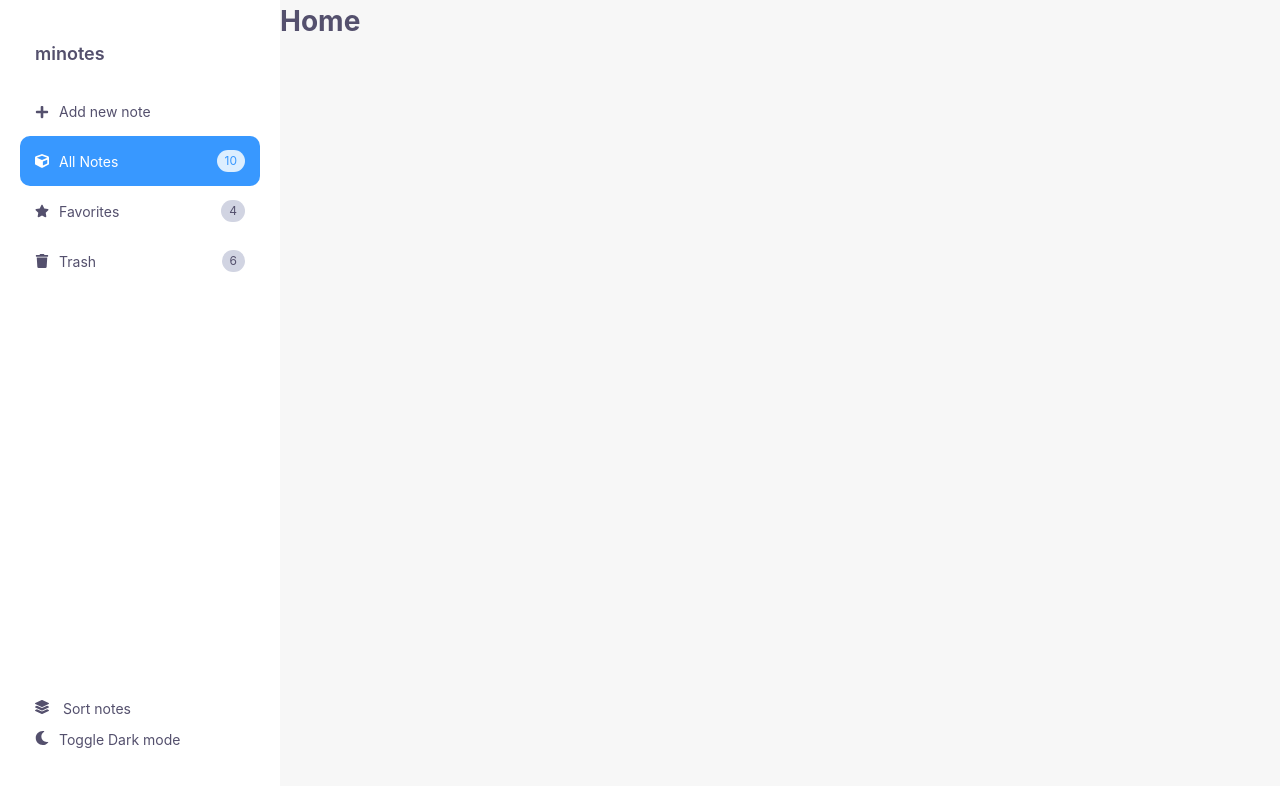
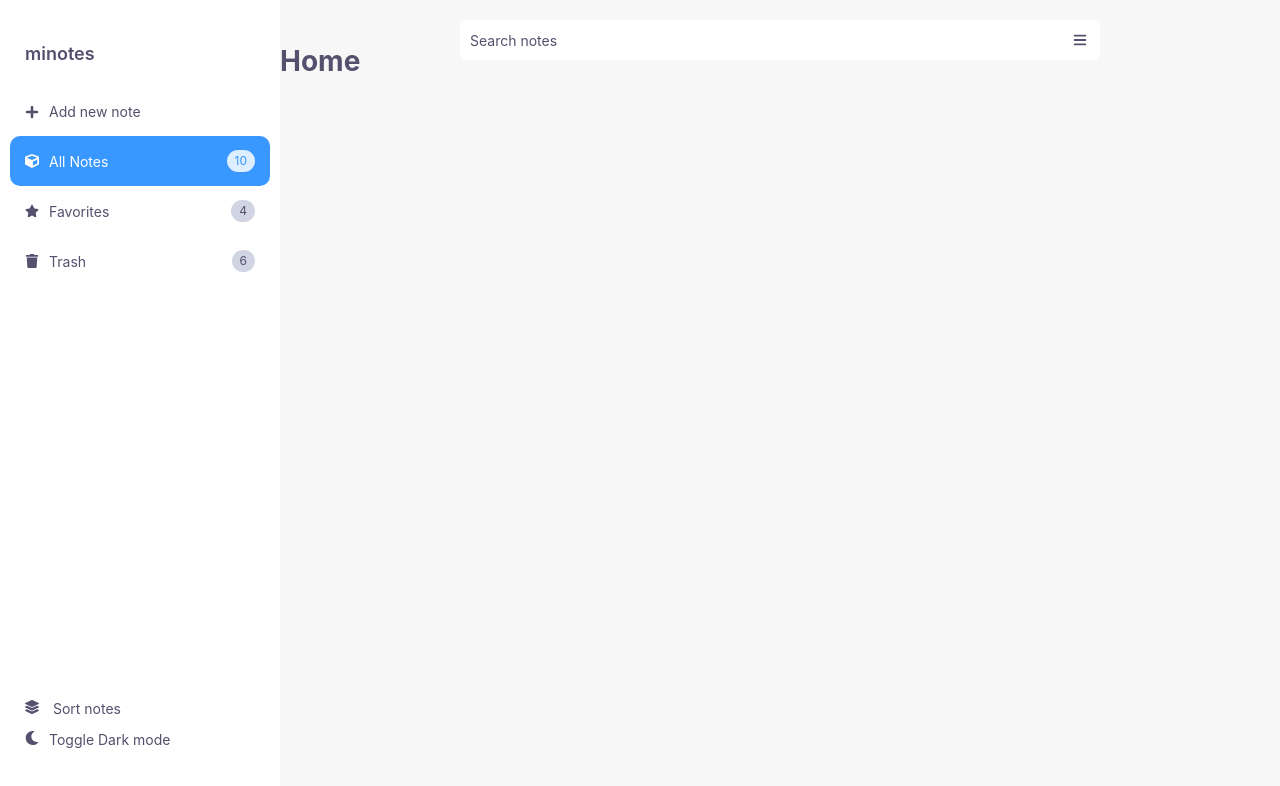
Before and after one commit to gzkdev/minote, a React (Create React App) app: page / in a window 1280 px wide. Shown: the top 786 px of the page. Built offline with nearby package versions, Linux system fonts and the light colour scheme.

Commit message:
linked app menu to global isMenuOpen context

```diff
--- a/src/NotesContext.js
+++ b/src/NotesContext.js
@@ -6,15 +6,15 @@ export function NotesProvider({ children }) {
     const [notes, SetNotes] = useState(() => {
         return JSON.parse(localStorage.getItem("notes")) || {}
     });
-    const [isActive, setIsActive] = useState(false)
+    const [isMenuOpen, setIsMenuOpen] = useState(false)
     const [searchText, setSearchText] = useState("");
     const [notesTrash, setNotesTrash] = useState(() => {
         return JSON.parse(localStorage.getItem("notesTrash")) || [];
     })
     const [notesArrangement, setNotesArrangement] = useState(false)
 
-    const toggleisActive = (e) => {
-        setIsActive(isActive => !isActive);
+    const toggleIsMenuOpen = (e) => {
+        setIsMenuOpen(!isMenuOpen);
     }
 
     const addNote = (data) => {
@@ -39,7 +39,7 @@ export function NotesProvider({ children }) {
     }, [notes, notesTrash])
 
     return (
-        <NotesContext.Provider value={{ notes, toggleisActive, isActive, addNote, searchText, setSearchText, updateSetNote, notesTrash, setNotesTrash, notesArrangement, setNotesArrangement }}>
+        <NotesContext.Provider value={{ notes, toggleIsMenuOpen, isMenuOpen, addNote, searchText, setSearchText, updateSetNote, notesTrash, setNotesTrash, notesArrangement, setNotesArrangement }}>
             {children}
         </NotesContext.Provider>
     )
@@ -48,5 +48,3 @@ export function NotesProvider({ children }) {
 export const UseNotesContext = () => {
     return useContext(NotesContext);
 }
-
-export default NotesContext;
--- a/src/Pages/Home.js
+++ b/src/Pages/Home.js
@@ -1,5 +1,10 @@
+import SearchBar from "../components/SearchBar/SearchBar"
+
 const Home = () => {
-    return (<h1>Home</h1>)
+    return <main>
+        <SearchBar />
+        <h1>Home</h1>
+    </main>
 }
 
 export default Home
--- a/src/components/Menu/index.js
+++ b/src/components/Menu/index.js
@@ -1,11 +1,13 @@
 import MenuStyled from "../styled/Menu.styled";
 import MenuItem from "./MenuItem";
 import { FaCube, FaStar, FaPlus, FaTrash, FaMoon, FaLayerGroup } from "react-icons/fa"
-
+import { UseNotesContext } from "../../NotesContext";
 
 const Menu = () => {
+    const { isMenuOpen } = UseNotesContext()
+
     return (
-        <MenuStyled>
+        <MenuStyled data-open={isMenuOpen && isMenuOpen}>
             <div className="menu__container">
                 <nav>
                     <span className="menu__title">minotes</span>
--- a/src/components/SearchBar/SearchBar.jsx
+++ b/src/components/SearchBar/SearchBar.jsx
@@ -1,14 +1,9 @@
-import { useContext, useState } from "react";
-import NotesContext from "../../NotesContext";
+import { UseNotesContext } from "../../NotesContext";
 import { SearchBarStyled } from "../styled";
-import { FaBars, FaCog } from "react-icons/fa";
-// import Modal from "../Modal/Modal";
-import SettingsToolTip from "../Tooltips/SettingToolTip";
+import { FaBars } from "react-icons/fa";
 
 function SearchBar() {
-  const { searchText, setSearchText, toggleisActive } =
-    useContext(NotesContext);
-  const [isSettingsOpen, setIsSettingsOpen] = useState(false);
+  const { toggleIsMenuOpen } = UseNotesContext();
 
   return (
     <SearchBarStyled>
@@ -17,25 +12,15 @@ function SearchBar() {
         name="search"
         placeholder="Search notes"
         type="search"
-        value={searchText}
-        onChange={(e) => setSearchText(e.target.value)}
+        value=""
+        // onChange={(e) => setSearchText(e.target.value)}
       />
       <button
         className="search-bar__btn search-bar__btn--menu"
-        onClick={toggleisActive}
+        onClick={toggleIsMenuOpen}
       >
         <FaBars />
       </button>
-      {/* <button
-        className="search-bar__btn search-bar__btn--settings"
-        onClick={() => setIsSettingsOpen(!isSettingsOpen)}
-      >
-        <FaCog />
-      </button>
-      <SettingsToolTip
-        state={isSettingsOpen}
-        stateFunction={setIsSettingsOpen}
-      /> */}
     </SearchBarStyled>
   );
 }
--- a/src/components/styled/Menu.styled.jsx
+++ b/src/components/styled/Menu.styled.jsx
@@ -27,8 +27,8 @@ const MenuStyled = styled.div`
     top: 0;
     left: 0;
     height: 100%;
-    width: 100%;
-    padding: 4rem 2rem;
+    width: min(80%, 480px);
+    padding: 4rem 1rem;
     background-color: rgba(255, 255, 255);
     -moz-transform: translate3d(-100%, 0, 0);
     -webkit-transform: translate3d(-100%, 0, 0);
@@ -114,6 +114,7 @@ const MenuStyled = styled.div`
 
     & .menu__container {
       position: static;
+      width: 100%;
       -moz-transform: translate3d(0, 0, 0);
       -webkit-transform: translate3d(0, 0, 0);
       transform: translate3d(0, 0, 0);
--- a/src/components/styled/SearchBar.styled.jsx
+++ b/src/components/styled/SearchBar.styled.jsx
@@ -1,7 +1,7 @@
 import styled from "styled-components";
 
 const SearchBarStyled = styled.div`
-  --scale: 48px;
+  --scale: 40px;
   --top: 2rem;
   --border-radius: 8px;
   --width: 90%;
@@ -13,7 +13,6 @@ const SearchBarStyled = styled.div`
   justify-content: space-between;
   background-color: var(--color-100);
   border-radius: var(--border-radius);
-  /* box-shadow: 0 12px 40px rgba(0, 0, 0, 0.064); */
   margin: 0 auto;
   z-index: 900;
 
```
Also changed, not shown: src/components/SideBar/SideBar.jsx (deleted, +0 -57 lines).
